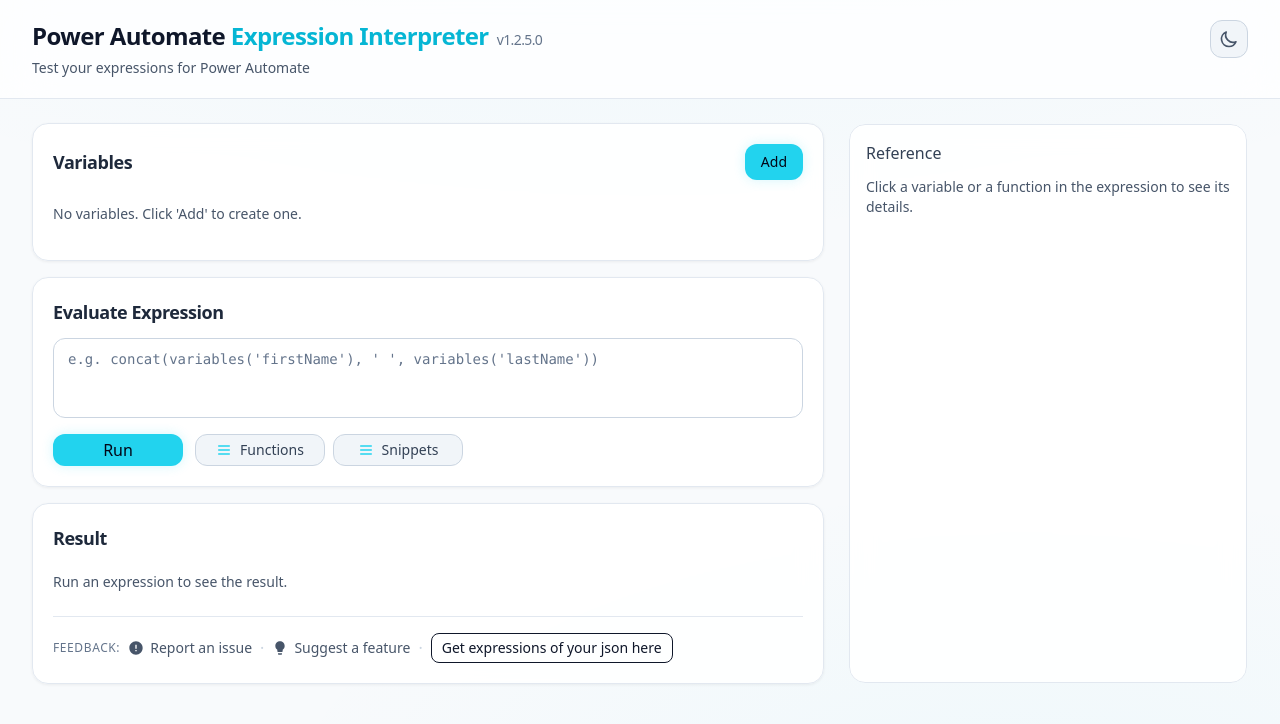
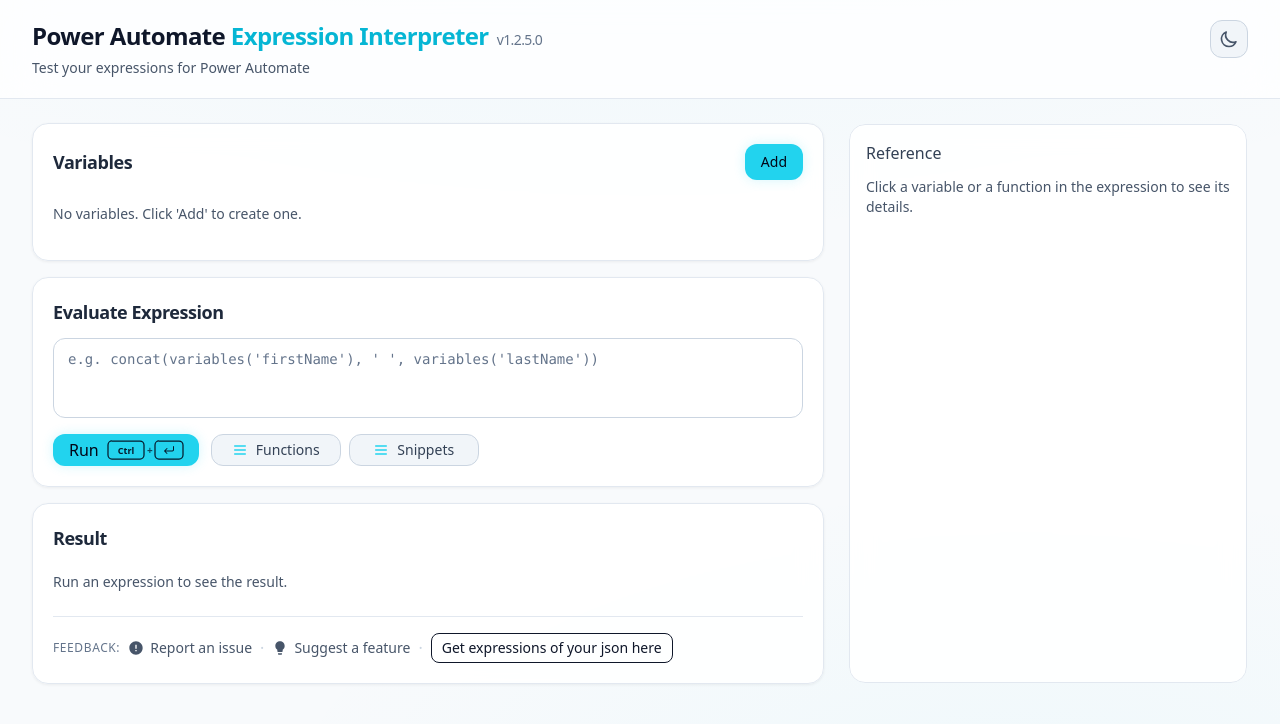
Before and after one commit to LucasHahne/PowerAutomateInterpreter, a React (Vite) app: page / in a window 1280 px wide. Shown: the top 724 px of the page. Built offline with nearby package versions, Linux system fonts and the light colour scheme.

Commit message:
Commit missing Code

```diff
--- a/src/components/editor/RunButton.tsx
+++ b/src/components/editor/RunButton.tsx
@@ -1,18 +1,93 @@
+import { useEffect, useState } from "react";
+
+/** Arrow-enter glyph from arrow-enter-svgrepo-com.svg (Fluent), viewBox 0 0 24 24 */
+const ENTER_ARROW_PATH =
+  "M21,4 C21.5128358,4 21.9355072,4.38604019 21.9932723,4.88337887 L22,5 L22,11.5 C22,13.3685634 20.5357224,14.8951264 18.6920352,14.9948211 L18.5,15 L5.415,15 L8.70710678,18.2928932 C9.06759074,18.6533772 9.09532028,19.2206082 8.79029539,19.6128994 L8.70710678,19.7071068 C8.34662282,20.0675907 7.77939176,20.0953203 7.38710056,19.7902954 L7.29289322,19.7071068 L2.29289322,14.7071068 C2.25749917,14.6717127 2.22531295,14.6343256 2.19633458,14.5953066 L2.12467117,14.4840621 L2.12467117,14.4840621 L2.07122549,14.371336 L2.07122549,14.371336 L2.03584514,14.265993 L2.03584514,14.265993 L2.0110178,14.1484669 L2.0110178,14.1484669 L2.00397748,14.0898018 L2.00397748,14.0898018 L2,14 L2.00278786,13.9247615 L2.00278786,13.9247615 L2.02024007,13.7992742 L2.02024007,13.7992742 L2.04973809,13.6878575 L2.04973809,13.6878575 L2.09367336,13.5767785 L2.09367336,13.5767785 L2.14599545,13.4792912 L2.14599545,13.4792912 L2.20970461,13.3871006 L2.20970461,13.3871006 L2.29289322,13.2928932 L2.29289322,13.2928932 L7.29289322,8.29289322 C7.68341751,7.90236893 8.31658249,7.90236893 8.70710678,8.29289322 C9.06759074,8.65337718 9.09532028,9.22060824 8.79029539,9.61289944 L8.70710678,9.70710678 L5.415,13 L18.5,13 C19.2796961,13 19.9204487,12.4051119 19.9931334,11.64446 L20,11.5 L20,5 C20,4.44771525 20.4477153,4 21,4 Z";
+
 interface RunButtonProps {
   onClick: () => void;
   disabled?: boolean;
 }
 
 export function RunButton({ onClick, disabled }: RunButtonProps) {
+  const [isMac, setIsMac] = useState(false);
+  useEffect(() => {
+    setIsMac(/Mac|iPhone|iPod|iPad/i.test(navigator.userAgent));
+  }, []);
+
+  const mod = isMac ? "⌘" : "Ctrl";
+  const modKeyW = isMac ? 26 : 36;
+  const enterKeyX = 12 + modKeyW;
+  const enterKeyW = 28;
+  const vbW = enterKeyX + enterKeyW + 4;
+
   return (
     <button
       id="run-button"
       type="button"
       onClick={onClick}
       disabled={disabled}
-      className="btn-primary h-[32px] w-[130px] flex items-center justify-center disabled:opacity-50 disabled:cursor-not-allowed disabled:active:scale-100"
+      aria-keyshortcuts="Control+Enter Meta+Enter"
+      title={isMac ? "Run (⌘ Enter)" : "Run (Ctrl+Enter)"}
+      className="btn-primary h-[32px] min-w-[130px] w-auto pl-4 pr-3 gap-2 flex items-center justify-center disabled:opacity-50 disabled:cursor-not-allowed disabled:active:scale-100"
     >
-      Run
+      <span className="font-medium">Run</span>
+      <svg
+        width={vbW}
+        height="20"
+        viewBox={`0 0 ${vbW} 20`}
+        fill="none"
+        xmlns="http://www.w3.org/2000/svg"
+        className="shrink-0 opacity-90 text-slate-950"
+        aria-hidden
+      >
+        <rect
+          x="1"
+          y="1"
+          width={modKeyW}
+          height="18"
+          rx="4"
+          stroke="currentColor"
+          strokeWidth="1.25"
+        />
+        <text
+          x={1 + modKeyW / 2}
+          y="13.5"
+          textAnchor="middle"
+          fill="currentColor"
+          fontSize={isMac ? 11 : 9}
+          fontFamily="ui-sans-serif, system-ui, sans-serif"
+          fontWeight="600"
+        >
+          {mod}
+        </text>
+        <text
+          x={4 + modKeyW}
+          y="13.5"
+          fill="currentColor"
+          fontSize="10"
+          fontFamily="ui-sans-serif, system-ui, sans-serif"
+          fontWeight="700"
+          opacity={0.75}
+        >
+          +
+        </text>
+        <rect
+          x={enterKeyX}
+          y="1"
+          width={enterKeyW}
+          height="18"
+          rx="4"
+          stroke="currentColor"
+          strokeWidth="1.25"
+        />
+        <g
+          transform={`translate(${enterKeyX + enterKeyW / 2}, 10) scale(0.5) translate(-12, -12)`}
+          fill="currentColor"
+        >
+          <path d={ENTER_ARROW_PATH} fillRule="nonzero" />
+        </g>
+      </svg>
     </button>
   );
 }
--- a/src/editor/bracketHighlight.ts
+++ b/src/editor/bracketHighlight.ts
@@ -3,7 +3,7 @@ import type { Token, TokenType } from "../interpreter/parser/tokenizer";
 /** Number of distinct bracket depth colors (cycle length). */
 export const BRACKET_DEPTH_COUNT = 6;
 
-/** CSS class for a given nesting depth; matches `HighlightedResult` palette via `theme.css`. */
+/** CSS class for a given nesting depth; colors are defined in `index.css` (plain CSS, not Tailwind @apply). */
 export function bracketDepthClassName(depth: number): string {
   const d = ((depth % BRACKET_DEPTH_COUNT) + BRACKET_DEPTH_COUNT) % BRACKET_DEPTH_COUNT;
   return `bracket-depth-${d}`;
--- a/src/styles/theme.css
+++ b/src/styles/theme.css
@@ -80,24 +80,4 @@
   .token-punctuation {
     @apply text-slate-500;
   }
-
-  /* Rainbow bracket depth (expression editor + result tree); matches former HighlightedResult palette */
-  .bracket-depth-0 {
-    @apply text-orange-400;
-  }
-  .bracket-depth-1 {
-    @apply text-purple-400;
-  }
-  .bracket-depth-2 {
-    @apply text-red-400;
-  }
-  .bracket-depth-3 {
-    @apply text-emerald-400;
-  }
-  .bracket-depth-4 {
-    @apply text-pink-400;
-  }
-  .bracket-depth-5 {
-    @apply text-sky-400;
-  }
 }
```
Also changed, not shown: src/components/output/HighlightedResult.tsx (+19 -19 lines), src/index.css (+23 -5 lines), 1 other file (tests, documents, lock files or other folders).
